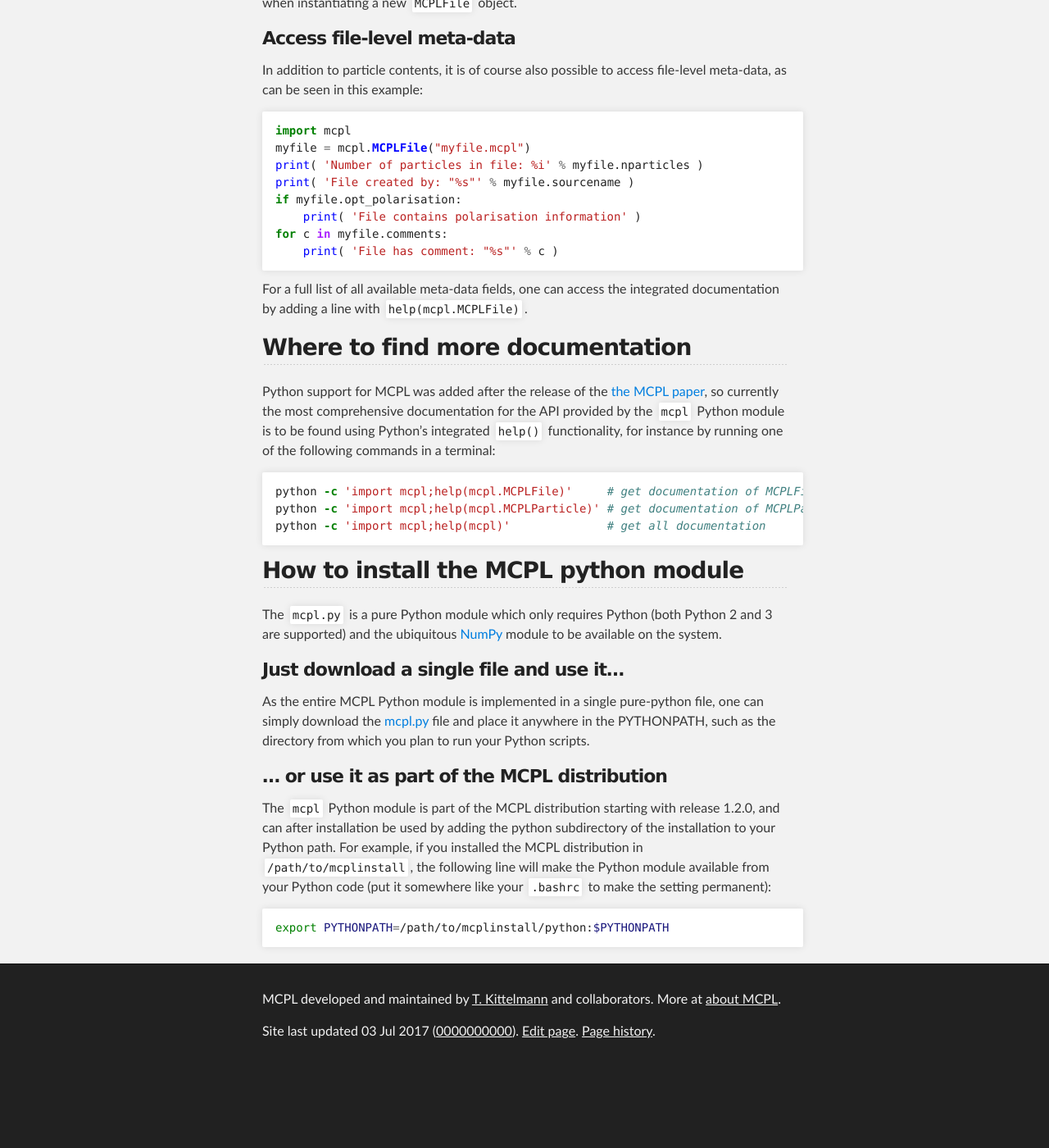
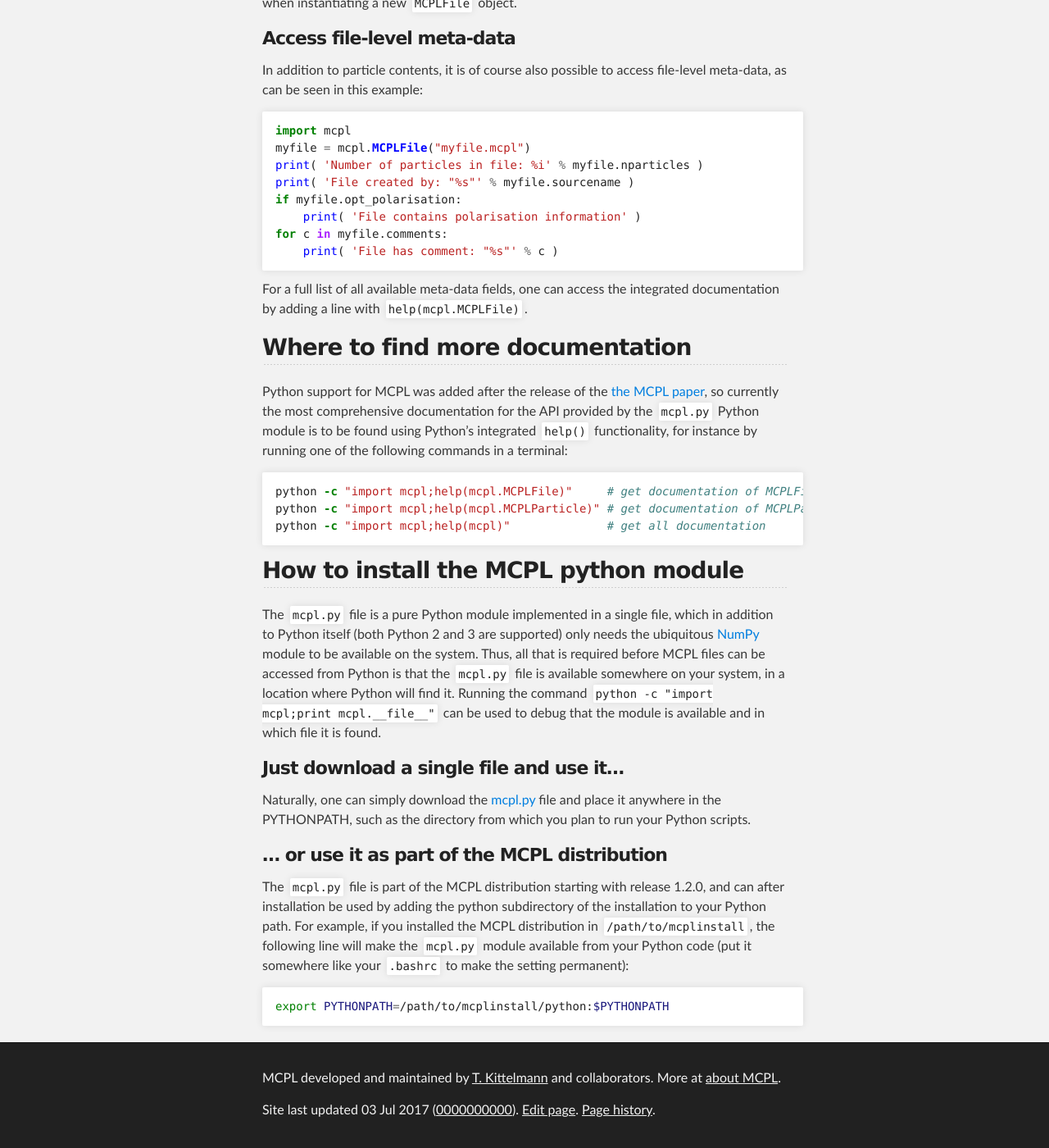
Before and after one commit to mctools/mcpl, a Jekyll site: the page built from usage_python.md, in a window 1280 px wide and 1400 px high, scrolled down 1440 px. Shown: the whole window at 82% size. Built offline with Jekyll 4.4.1, drawn with Linux system fonts in a browser that asks for light colours; before the commit the page ends 2744 px from its top, so only the background shows below that; some of the changed text lies outside the part shown.

Commit message:
work on documentation of mcpl python tools

````diff
--- a/usage_python.md
+++ b/usage_python.md
@@ -9,7 +9,7 @@ underconstruction: true
 {:toc}
 
 If desired, it is possible to access the content of MCPL files from Python code
-by using the `mcpl` Python module described on this page, available since MCPL
+by using the `mcpl.py` Python module described on this page, available since MCPL
 release 1.2.0. Notice that most end-users should not normally have to write code in
 order to use MCPL. Rather, they should be able to use pre-existing converters or
 plugins for their Monte Carlo applications (c.f. [hooks](LOCAL:hooks/)).
@@ -77,34 +77,40 @@ documentation by adding a line with `help(mcpl.MCPLFile)`.
 
 Python support for MCPL was added after the release of the {% include
 linkpaper.html %}, so currently the most comprehensive documentation for the API
-provided by the `mcpl` Python module is to be found using Python's integrated
+provided by the `mcpl.py` Python module is to be found using Python's integrated
 `help()` functionality, for instance by running one of the following commands in
 a terminal:
 
 ```shell
-python -c 'import mcpl;help(mcpl.MCPLFile)'     # get documentation of MCPLFile class
-python -c 'import mcpl;help(mcpl.MCPLParticle)' # get documentation of MCPLParticle class
-python -c 'import mcpl;help(mcpl)'              # get all documentation
+python -c "import mcpl;help(mcpl.MCPLFile)"     # get documentation of MCPLFile class
+python -c "import mcpl;help(mcpl.MCPLParticle)" # get documentation of MCPLParticle class
+python -c "import mcpl;help(mcpl)"              # get all documentation
 ```
 
 ## How to install the MCPL python module
 
-The `mcpl.py` is a pure Python module which only requires Python (both Python 2
-and 3 are supported) and the ubiquitous [NumPy](http://www.numpy.org/) module to
-be available on the system.
+The `mcpl.py` file is a pure Python module implemented in a single file, which
+in addition to Python itself (both Python 2 and 3 are supported) only needs the
+ubiquitous [NumPy](http://www.numpy.org/) module to be available on the
+system. Thus, all that is required before MCPL files can be accessed from Python
+is that the `mcpl.py` file is available somewhere on your system, in a location
+where Python will find it. Running the command `python -c "import mcpl;print
+mcpl.__file__"` can be used to debug that the module is available and in which
+file it is found.
 
 ### Just download a single file and use it...
 
-As the entire MCPL Python module is implemented in a single pure-python file,
-one can simply download the {% include linkfile.html file="src/python/mcpl.py"
-download=true %} file and place it anywhere in the PYTHONPATH, such as the
-directory from which you plan to run your Python scripts.
+Naturally, one can simply download the {% include linkfile.html
+file="src/python/mcpl.py" download=true %} file and place it anywhere in the
+PYTHONPATH, such as the directory from which you plan to run your Python
+scripts.
 
 ### ... or use it as part of the MCPL distribution
-The `mcpl` Python module is part of the MCPL distribution starting with release
+
+The `mcpl.py` file is part of the MCPL distribution starting with release
 1.2.0, and can after installation be used by adding the python subdirectory of
 the installation to your Python path. For example, if you installed the MCPL
-distribution in `/path/to/mcplinstall`, the following line will make the Python
+distribution in `/path/to/mcplinstall`, the following line will make the `mcpl.py`
 module available from your Python code (put it somewhere like your `.bashrc` to
 make the setting permanent):
 
````
Also changed, not shown: other parts of usage_python.md (+1 -1 lines).
